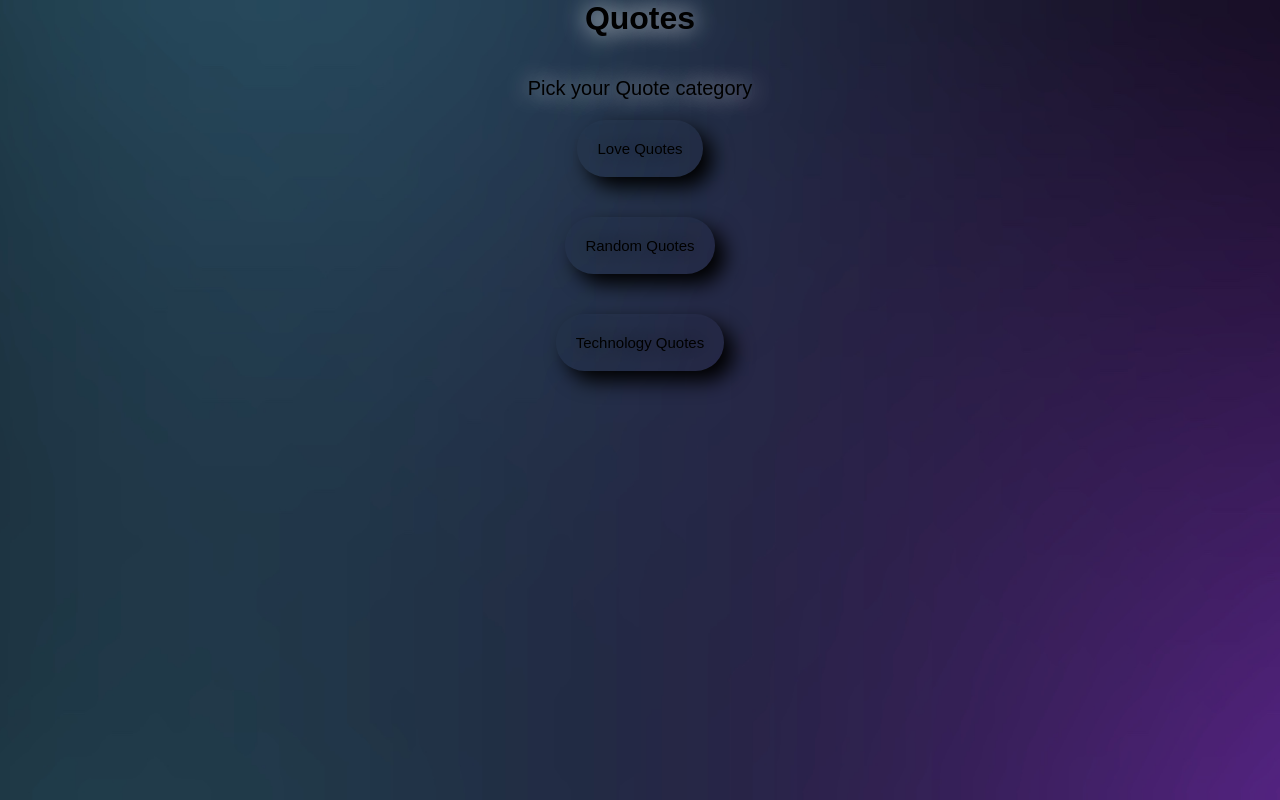
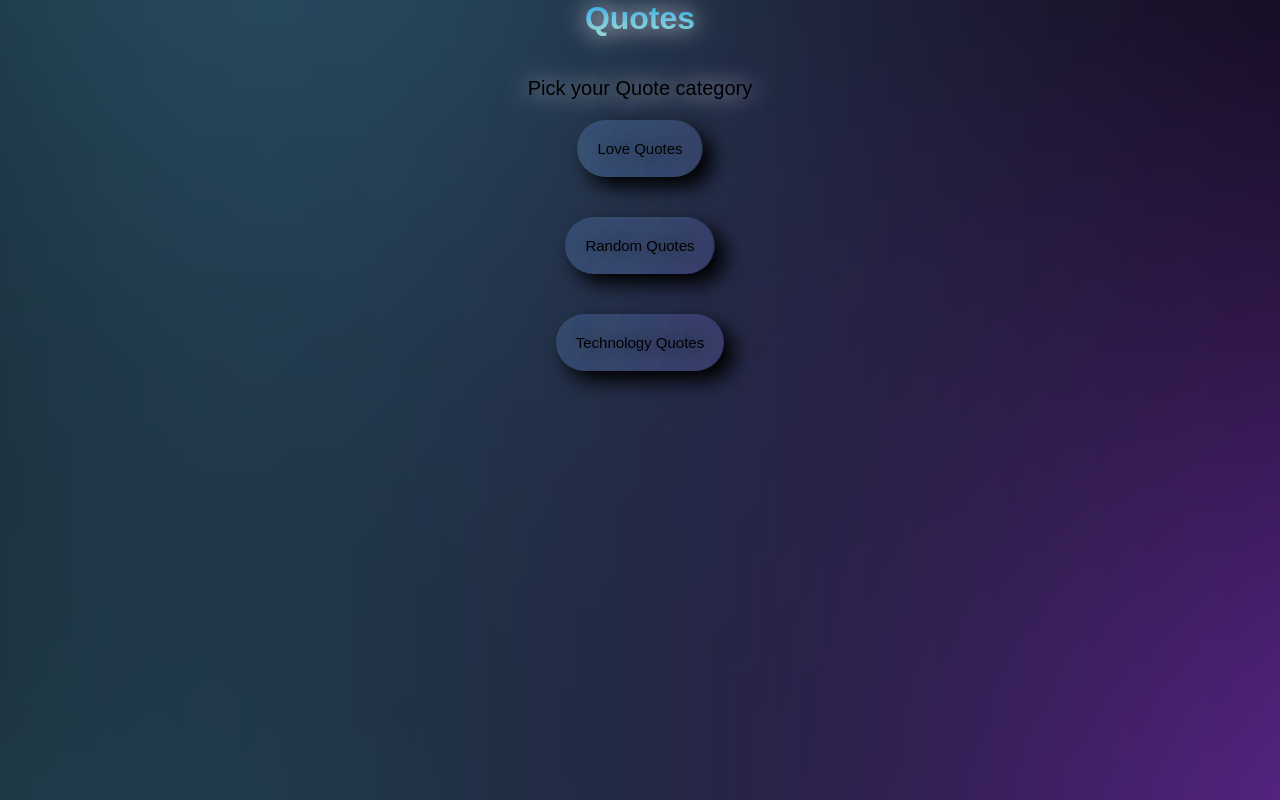
Before and after one commit to JasonRies14/QoutesOnline, a plain HTML site: page index.html in a window 1280 px wide. Drawn offline with Linux system fonts and the light colour scheme.

Commit message:
commit 7

```diff
--- a/styles.css
+++ b/styles.css
@@ -19,6 +19,10 @@ header h1 {
     font-size: 3.2rem;
     text-align: center;
     text-shadow: 0px 0px 25px rgba(255, 255, 255, 1);
+    background: -webkit-linear-gradient(#0093E9 0%, #80D0C7 100%);
+    background-clip: text;
+    -webkit-background-clip: text;
+    -webkit-text-fill-color: transparent;
 }
 
 main {
@@ -46,9 +50,11 @@ main button {
     -moz-box-shadow: 10px 10px 20px 0px rgba(0,0,0,1);
     text-shadow: 0px 0px 25px rgba(0,0,0,1);
     margin: 2rem 0 2rem 0;
+    backdrop-filter: brightness(150%);
 }
 
 main button:hover {
+    backdrop-filter: brightness(200%);
     text-shadow: 0px 0px 25px rgb(255, 255, 255);
     box-shadow: 10px 10px 20px -10px rgba(255,255,255,1);
     -webkit-box-shadow: 10px 10px 20px -10px rgba(255,255,255,1);
```
